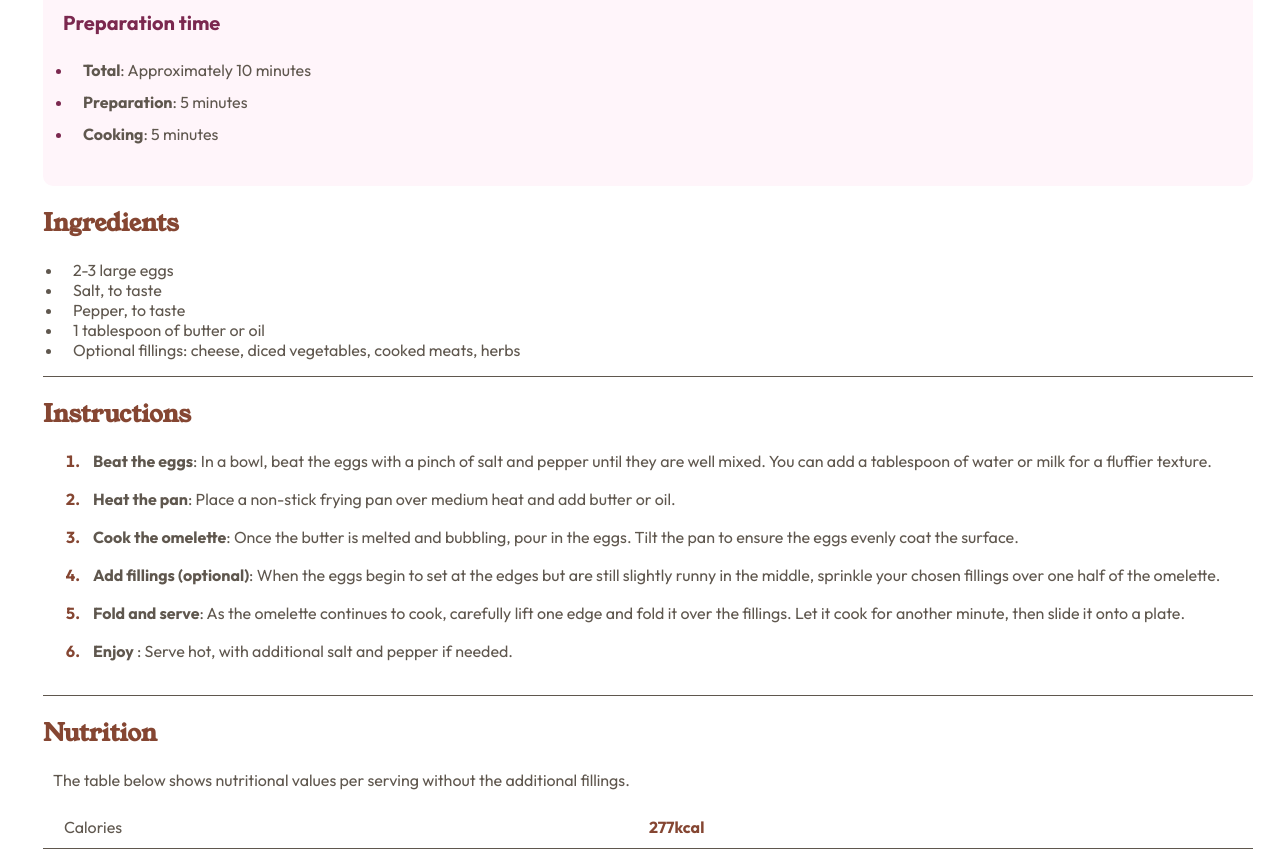
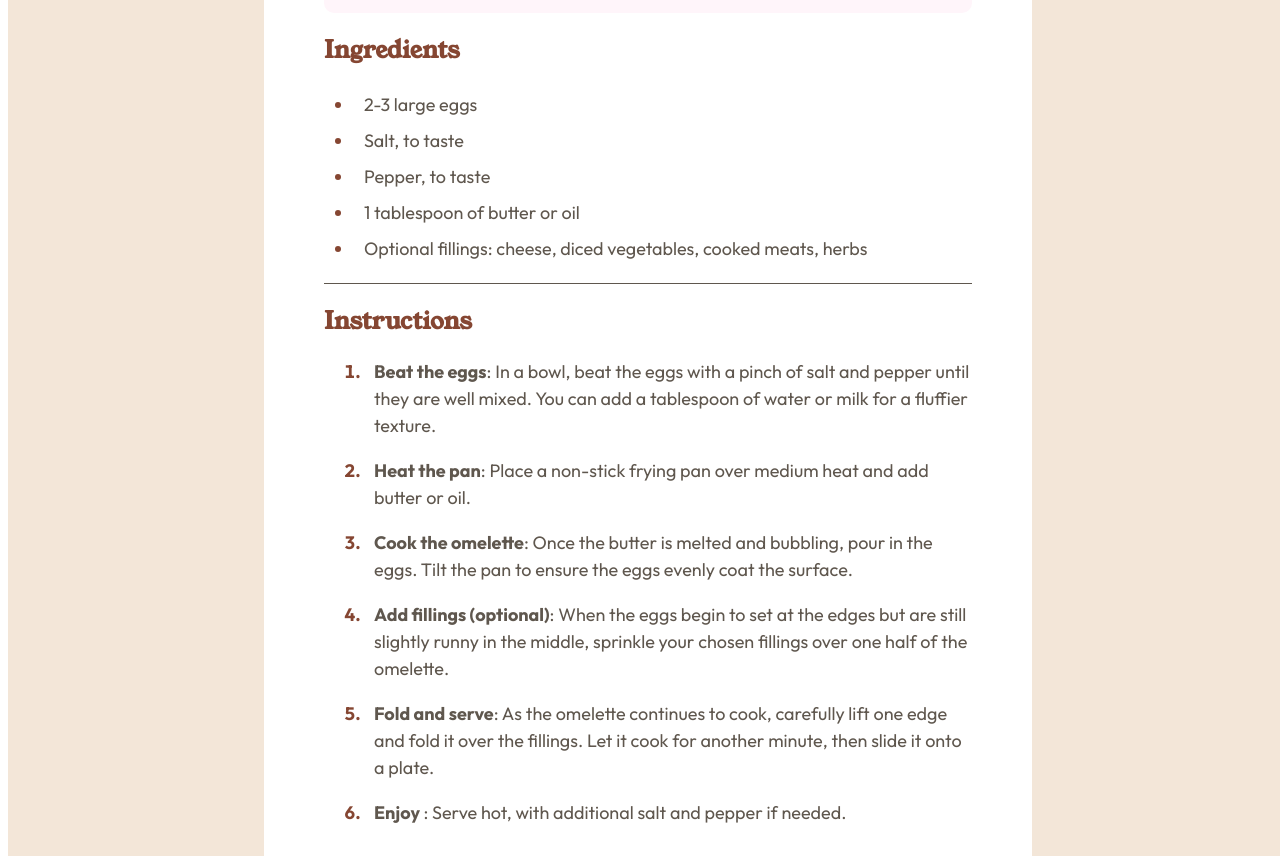
Before and after one commit to Mickellg/recipe-page, a plain HTML site: page index.html in a window 1280 px wide. Shown: the part 773-1629 px from the top of the page. Drawn offline with Linux system fonts and the light colour scheme.

Commit message:
desktop styling started

```diff
--- a/css/style.css
+++ b/css/style.css
@@ -22,6 +22,7 @@ body {
 }
 
 .container {
+  margin: 0px;
   display: flex;
   width: 100vw;
 }
@@ -101,10 +102,24 @@ img {
 .ingredients ul {
   padding-left: 20px;
   margin-top: 0px;
+  line-height: 2;
+}
+
+.ingredients li::marker {
+  color: var(--Brown-800);
+  font-weight: 700;
 }
 
 .instructions {
   border-bottom: 0.5px solid var(--Stone-600);
+}
+
+.instructions ol {
+  margin-left: -15px;
+}
+
+.instructions li {
+  line-height: 1.5;
 }
 
 .instructions li::marker {
@@ -121,7 +136,7 @@ img {
 
 tr {
   display: grid;
-  grid-template-columns: repeat(2, 1fr);
+  grid-template-columns: 1fr 1fr;
   padding: 10px 20px;
   border-bottom: 0.5px solid var(--Stone-600);
   text-align: left;
@@ -142,58 +157,6 @@ td {
   font-weight: 700;
   color: var(--Brown-800);
 }
-/*
-tbody {
-  display: flex;
-  flex-direction: row;
-}
-
-tr {
-  display: flex;
-  flex-direction: row;
-}
-
-th {
-  display: flex;
-  flex-direction: column;
-  align-items: center;
-  justify-content: center;
-  padding: 10px;
-  font-family: "Outfit", serif;
-  font-weight: 400;
-}
-
-td {
-  display: flex;
-  flex-direction: column;
-  align-items: center;
-  justify-content: center;
-  padding: 10px;
-  font-family: "Outfit", serif;
-  font-weight: 700;
-  color: var(--Brown-800);
-} */
-
-/* thead th:nth-child(1) {
-  width: 30%;
-}
-
-thead th:nth-child(2) {
-  width: 20%;
-}
-
-thead th:nth-child(3) {
-  width: 15%;
-}
-
-thead th:nth-child(4) {
-  width: 35%;
-}
-
-th,
-td {
-  padding: 20px;
-} */
 
 .attribution {
   font-size: 11px;
@@ -203,3 +166,69 @@ td {
 .attribution a {
   color: hsl(228, 45%, 44%);
 }
+
+@media screen and (min-width: 600px) {
+  .container {
+    width: 100vw;
+    background-color: var(--Stone-100);
+  }
+  .recipe-container {
+    width: 60vw;
+    margin: 0 auto;
+    background-color: var(--white);
+    border-radius: 10px;
+  }
+
+  .image-container {
+    display: flex;
+    flex-direction: row;
+    max-width: 800px;
+    padding: 20px;
+  }
+
+  img {
+    width: 100%;
+    /* margin: 20px; */
+    border-radius: 10px;
+  }
+
+  .recipe {
+    margin: 10px 50px;
+  }
+
+  .prep {
+    padding: 10px 0 10px 30px;
+  }
+
+  .prep ul {
+    padding: 10px;
+  }
+
+  .prep li {
+    font-size: 18px;
+  }
+  */ .prep h2 {
+    font-size: 24px;
+  }
+
+  .recipe-container p,
+  .recipe-container li {
+    font-size: 18px;
+  }
+
+  .ingredients ul {
+    padding-left: 30px;
+  }
+
+  .instructions ol {
+    margin-left: 0px;
+  }
+
+  .nutrition table {
+    width: 80%;
+  }
+
+  tr {
+    padding: 10px 30px;
+  }
+}
--- a/index.html
+++ b/index.html
@@ -69,18 +69,6 @@
 
           <p>The table below shows nutritional values per serving without the additional fillings.</p>
           <table id="table">
-            <!-- <tr>
-              <th>Calories</th>
-              <th>Carbs</th>
-              <th>Protein</th>
-              <th>Fat</th>
-            </tr>
-            <tr>
-              <td>277kcal</td>
-              <td>0g</td>
-              <td>20g</td>
-              <td>22g</td>
-            </tr> -->
             <tr>
               <th>Calories</th>
               <td>277kcal</td>
@@ -100,14 +88,14 @@
           </table>
         </section>
       </section>
-      <div class="attribution">
-        Challenge by <a href="https://www.frontendmentor.io?ref=challenge" target="_blank">Frontend Mentor</a>.
-        Coded by <a href="#">Mickell Gladness</a>.
-      </div>
 
     </div>
   </div>
 </body>
+<div class="attribution">
+  Challenge by <a href="https://www.frontendmentor.io?ref=challenge" target="_blank">Frontend Mentor</a>.
+  Coded by <a href="#">Mickell Gladness</a>.
+</div>
 
 
 </html>
```
